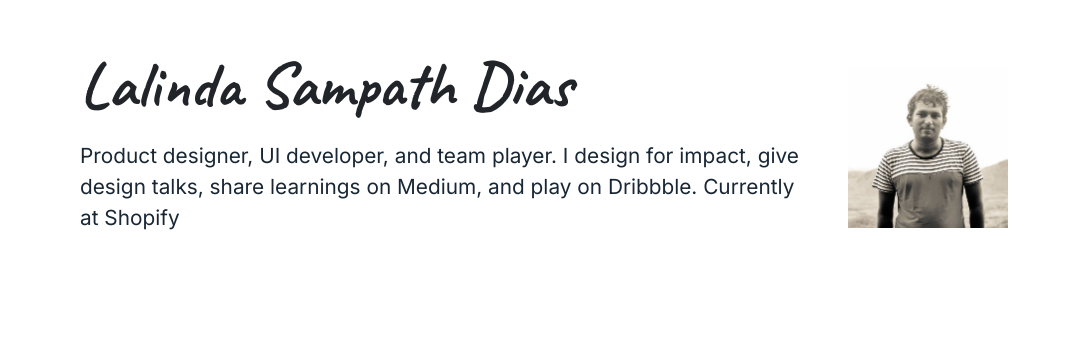
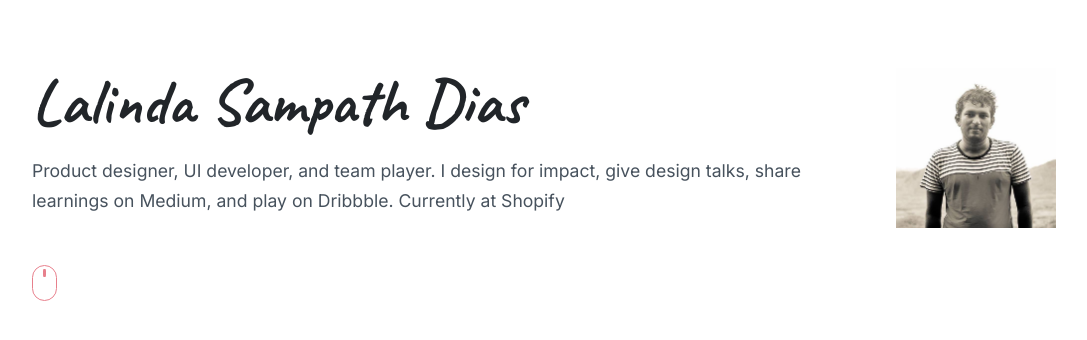
Before and after one commit to lalinda74/lalinda-sampath, a React (Create React App) app: page / in a window 1280 px wide. Shown: the part 252-592 px from the top of the page, without its empty margins (96-1183 px from the left). Built offline with nearby package versions, Linux system fonts and the light colour scheme.

Commit message:
UI changes

```diff
--- a/src/assets/theme/_typography.scss
+++ b/src/assets/theme/_typography.scss
@@ -12,8 +12,15 @@ h2 {
     font-weight: 600;
 }
 h3.p-subtitle {
-    font-size: 1.5rem;
+    font-size: 1.1rem;
     font-weight: 600;
+}
+h4 {
+    color: #2f4f4f;
+    font-size: 32px;
+    font-weight: 300;
+    line-height: 40px;
+    max-width: 700px;
 }
 h6 {
     font-size: 12px;
@@ -26,8 +33,11 @@ h6 {
 }
 
 p.p-txt-body {
-    font-size: 1.3rem;
+    font-size: 1.1rem;
     font-weight: 400;
+    color: #192735;
+    line-height: 30px;
+    opacity: .8;
 }
 p.p-txt-lg {
     font-size: 2.2rem;
@@ -36,15 +46,19 @@ p.p-txt-lg {
     color: #2f4f4f;
 }
 p.p-txt-md {
-    font-size: 1rem;
+    font-size: 0.8rem;
     font-weight: 500;
     line-height: 1.3;
     margin-bottom: 0.3rem;
+    opacity: .9;
+    margin: 2px 0 0;
 }
 
 label.p-txt-label {
-    font-size: 1rem;
+    font-size: 0.8rem;
     font-weight: 300;
+    margin-top: 2px;
+    opacity: .7;
 }
 label.p-label-emp {
     font-size: 1rem;
--- a/src/assets/theme/_wrapper.scss
+++ b/src/assets/theme/_wrapper.scss
@@ -57,13 +57,15 @@
     /* The image used */
     background-image: url("../images/bg.jpg");
     /* Set a specific height */
-    min-height: 500px;
+    min-height: 75vh;
 
     /* Create the parallax scrolling effect */
     background-attachment: fixed;
     background-position: center;
     background-repeat: no-repeat;
     background-size: cover;
+
+    margin: 0 -40%;
 }
 
 .content {
--- a/src/containers/experience/experience.js
+++ b/src/containers/experience/experience.js
@@ -8,8 +8,8 @@ function Experience() {
   return (
     <section className="d-flex align-items-center wrapper wrapper--fh">
       <div>
-        <p className="p-txt-lg">I have 6 years of experience working in <br/>tech companies both in local and international level.</p>
-        <div className="row mt-5">
+        <h4>I have 6 years of experience working in tech both in <br/>local and international level.</h4>
+        <div className="row mt-3">
           <div className="col-4 mt-5">
             <Tile {...commonProps} />
           </div>
--- a/src/containers/landing-page/landing-page.js
+++ b/src/containers/landing-page/landing-page.js
@@ -3,10 +3,17 @@ import logo from '../../assets/images/profile-image.jpeg';
 
 function LandingPage() {
   return (
-    <section className="d-flex align-items-center mx-5 wrapper wrapper--fh wrapper-plain">
+    <section className="d-flex align-items-center wrapper wrapper--fh wrapper-plain">
       <span className="mr-5">
         <h1 className="mb-3 p-title">Lalinda Sampath Dias</h1>
         <p className="p-txt-body">Product designer, UI developer, and team player. I design for impact, give design talks, share learnings on Medium, and play on Dribbble. Currently at Shopify</p>
+        <a className="scroll-btn" href="#case-study">
+          <div className="scroll-down">
+            <div className="mouse">
+              <div className="scroller"></div>
+            </div>
+          </div>
+        </a>
       </span>
       <span>
         <img src={logo} alt="profile" className="profile-image" />
--- a/src/containers/landing-page/landing-page.scss
+++ b/src/containers/landing-page/landing-page.scss
@@ -4,3 +4,36 @@
     width: 160px;
     height: 160px;
 }
+
+.scroll-btn {
+    position: relative;
+}
+.scroll-down {
+    position: absolute;
+    top: 60px;
+    right: 0;
+    bottom: 0;
+    left: 0;
+    margin: auto;
+    width: 34px;
+    height: 55px;
+}
+.mouse {
+    width: 3px;
+    padding: 3px 10px;
+    height: 28px;
+    border: 1.5px solid #d0021b;
+    border-radius: 25px;
+    opacity: .5;
+    box-sizing: content-box;
+}
+.scroller {
+    width: 3px;
+    height: 8px;
+    border-radius: 25%;
+    background-color: #d0021b;
+    animation-name: scroll;
+    animation-duration: 3s;
+    animation-timing-function: cubic-bezier(.15,.41,.69,.94);
+    animation-iteration-count: infinite;
+}
--- a/src/containers/projects/projects.js
+++ b/src/containers/projects/projects.js
@@ -8,7 +8,7 @@ function Projects() {
   return (
     <section className="d-flex align-items-center wrapper wrapper--fh">
       <div>
-        <p className="p-txt-lg">I have 6 years of experience working in <br/>tech companies both in local and international level.</p>
+        <h4>I have 6 years of experience working in <br/>tech companies both in local and international level.</h4>
         <div className="row mt-5">
           <div className="col-4 mt-5">
             <Tile {...commonProps} />
```
Also changed, not shown: 1 other file (tests, documents, lock files or other folders).
